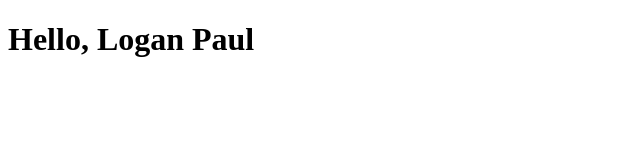
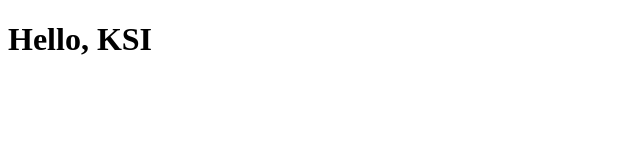
Before and after one commit to ashifthekkupuram/git_tutorial, a plain HTML site: page index.html in a window 1280 px wide. Shown: the whole page, without its empty margins (0-640 px from the left). Drawn offline with Linux system fonts and the light colour scheme.

Commit message:
change index.html

```diff
--- a/index.html
+++ b/index.html
@@ -6,6 +6,6 @@
     <title>Document</title>
 </head>
 <body>
-    <h1>Hello, Logan Paul</h1>
+    <h1>Hello, KSI</h1>
 </body>
 </html>
```
